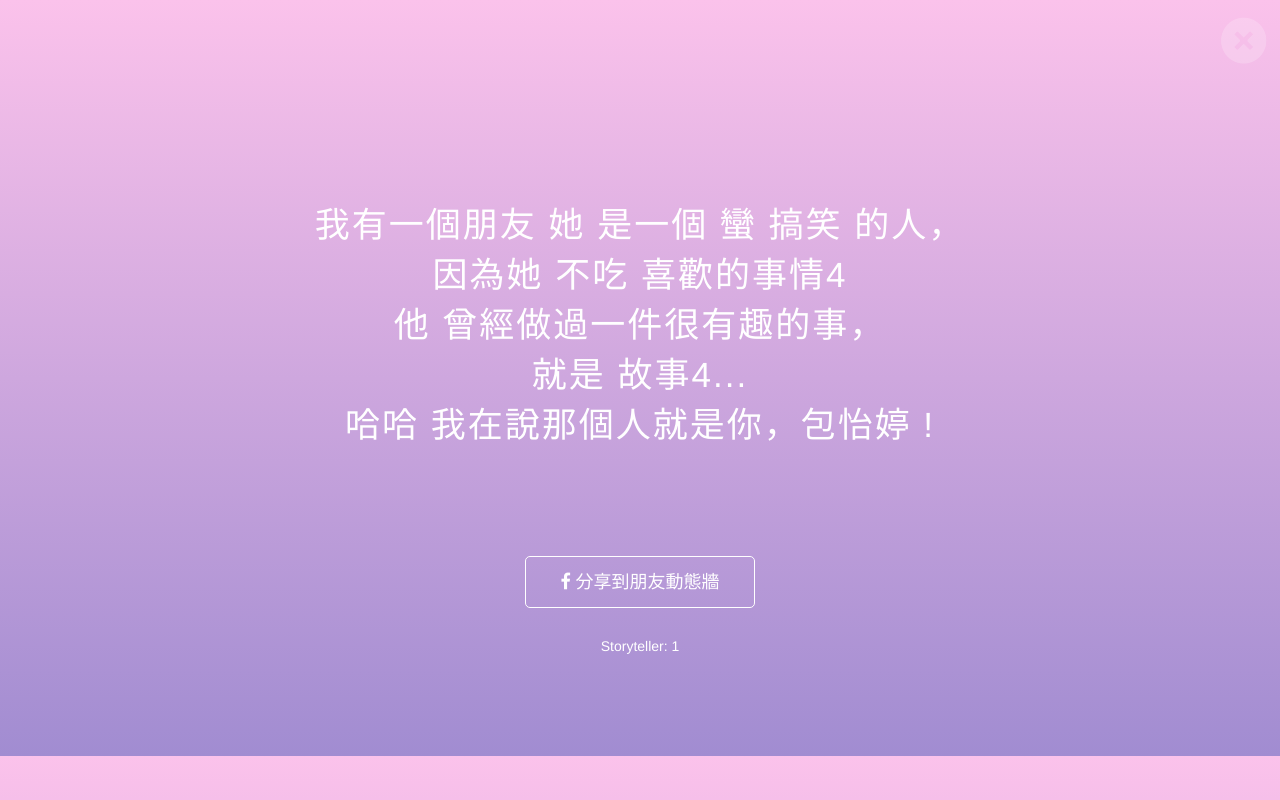
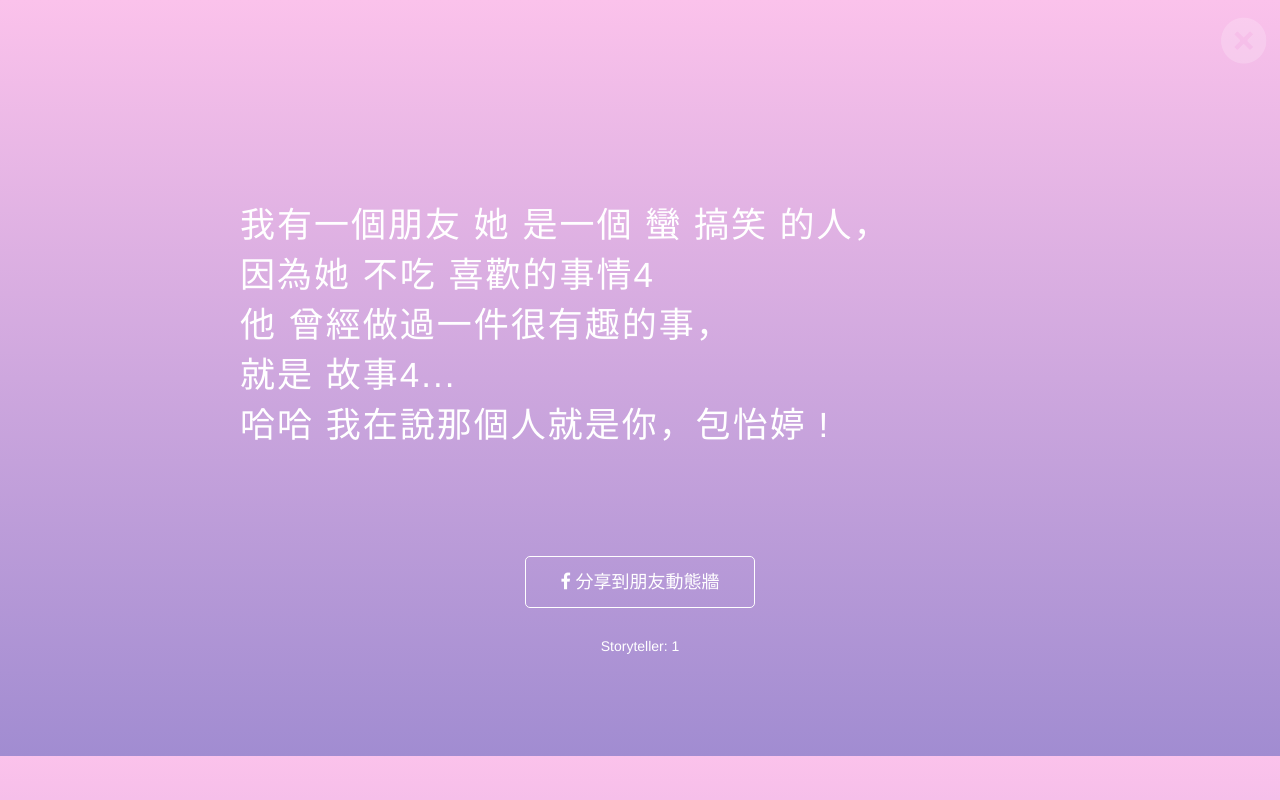
Before and after one commit to Yumin0/textory, a Django app: page /story/2/ in a window 1280 px wide. Run offline with Django 3.2, Linux system fonts and the light colour scheme; data comes from the database, SQL or seed files in the repository; both versions use the stored data as it was after the commit; some libraries are stand-ins or nearby versions.

Commit message:
style index

```diff
--- a/static/css/story.css
+++ b/static/css/story.css
@@ -138,8 +138,13 @@ select {
   width: 30%;
 }
 
+.story_content {
+  width: 800px;
+  margin: 0 auto;
+}
+
 .story_content p{
-  text-align: center;
+  text-align: left;
   font-size: 35px;
   margin-top: 200px;
   color: #fff;
--- a/story/models.py
+++ b/story/models.py
@@ -37,7 +37,7 @@ class Story(models.Model):
     author = models.ForeignKey(StoryAuthor, related_name='storys',null=True)
     #author = models.ForeignKey(User, related_name='storys',null=True)
     sb_thing = models.CharField(max_length=30,null=True)
-    sb_story = models.CharField(max_length=30,null=True)
+    sb_story = models.CharField(max_length=100,null=True)
     sb_name = models.CharField(max_length=30,null=True)
 
     #create_at = models.DateTimeField(auto_now_add=True,null=True)
```
Also changed, not shown: story/templates/story/hello.html (+7 -7 lines), db.sqlite3, static/img/post.png, static/img/textory_logo.png, static/img/ttt.png (added).
